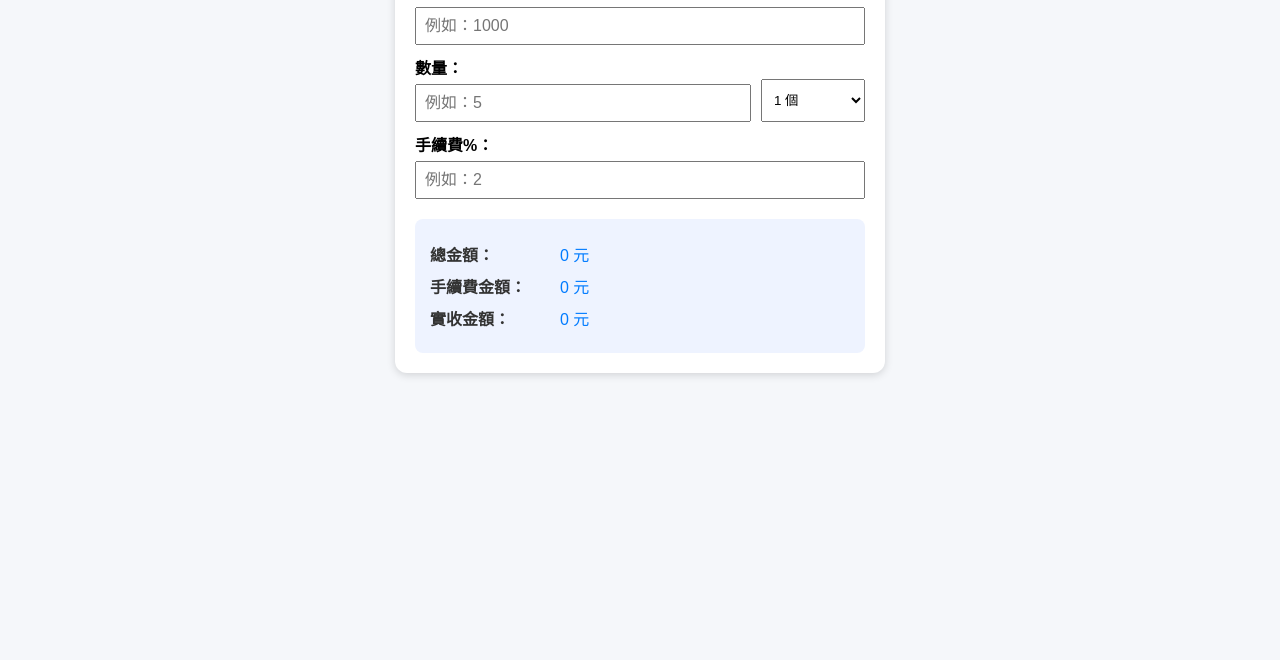
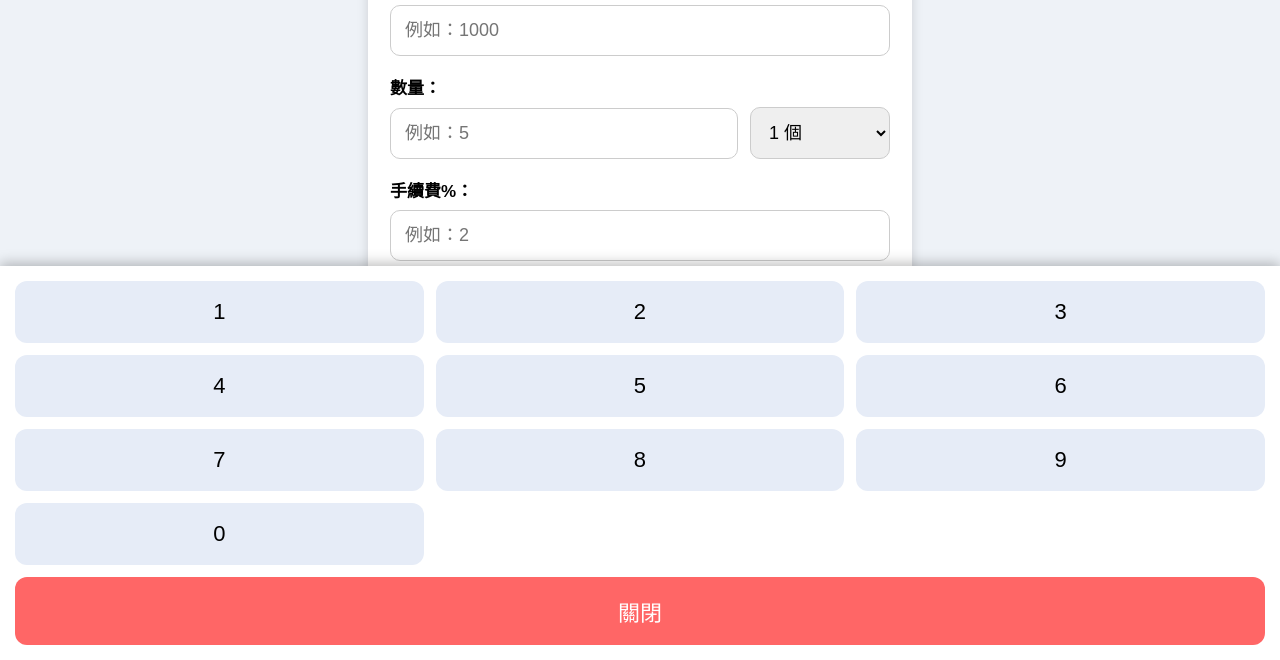
Before and after one commit to pure08402-dev/test7, a plain HTML site: page Service_fee.html in a window 1280 px wide. Shown: the part 140-800 px from the top of the page. Drawn offline with Linux system fonts and the light colour scheme.

Commit message:
Update Service_fee.html

```diff
--- a/Service_fee.html
+++ b/Service_fee.html
@@ -2,114 +2,136 @@
 <html lang="zh-TW">
 <head>
   <meta charset="UTF-8">
-  <title>手續費計算</title>
+  <title>手續費計算器</title>
+  <meta name="viewport" content="width=device-width, initial-scale=1.0">
+
   <style>
     body {
       font-family: "Microsoft JhengHei", sans-serif;
-      background: #f5f7fa;
+      background: #eef2f7;
       padding: 20px;
+      margin: 0;
     }
+
     .card {
       background: white;
-      padding: 20px;
-      border-radius: 12px;
-      max-width: 450px;
+      padding: 22px;
+      border-radius: 16px;
+      max-width: 500px;
       margin: auto;
-      box-shadow: 0 2px 8px rgba(0,0,0,0.15);
+      box-shadow: 0 4px 12px rgba(0,0,0,0.15);
     }
+
     h2 {
       text-align: center;
-      margin-bottom: 15px;
+      margin-bottom: 20px;
+      font-size: 22px;
     }
+
     label {
       display: block;
-      margin-top: 10px;
+      margin-top: 18px;
       font-weight: bold;
+      font-size: 17px;
     }
-    input {
+
+    input, select {
       width: 100%;
-      padding: 8px;
-      margin-top: 5px;
-      font-size: 16px;
+      padding: 14px;
+      margin-top: 8px;
+      font-size: 18px;
+      border: 1px solid #ccc;
+      border-radius: 10px;
       box-sizing: border-box;
     }
+
+    .qty-row {
+      display: flex;
+      gap: 12px;
+      align-items: center;
+    }
+
+    select {
+      flex-shrink: 0;
+      width: 140px;
+    }
+
     .result-box {
-      margin-top: 20px;
-      background: #eef3ff;
-      border-radius: 8px;
-      padding: 15px;
-      font-size: 16px;
+      margin-top: 25px;
+      background: #f1f6ff;
+      border-radius: 12px;
+      padding: 18px;
+      font-size: 18px;
     }
+
     .result-line {
-      margin: 8px 0;
+      margin: 10px 0;
+      display: flex;
+      justify-content: space-between;
     }
+
     .label {
-      display: inline-block;
-      width: 130px;
       color: #333;
       font-weight: bold;
     }
+
     .value {
       color: #007bff;
+      font-weight: bold;
     }
 
-    /* === 虛擬鍵盤樣式 === */
+    /* 手機虛擬鍵盤 */
     .numpad {
       display: none;
       position: fixed;
-      bottom: 10px;
-      left: 50%;
-      transform: translateX(-50%);
-      background: #fff;
-      padding: 10px;
-      border-radius: 12px;
-      width: 300px;
-      box-shadow: 0 4px 12px rgba(0,0,0,0.2);
+      bottom: 0;
+      left: 0;
+      right: 0;
+      background: #ffffff;
+      padding: 15px;
+      box-shadow: 0 -3px 12px rgba(0,0,0,0.25);
+      display: grid;
+      grid-template-columns: repeat(3, 1fr);
+      gap: 12px;
       z-index: 999;
     }
-    .numpad-row {
-      display: flex;
-      margin-bottom: 8px;
-    }
-    .numpad-btn {
-      flex: 1;
-      margin: 3px;
-      padding: 12px 0;
+
+    .pad-btn {
+      font-size: 22px;
+      padding: 18px;
       text-align: center;
-      background: #e7e9ee;
-      border-radius: 8px;
-      font-size: 18px;
-      cursor: pointer;
+      background: #e6ecf7;
+      border-radius: 12px;
       user-select: none;
     }
-    .numpad-btn:active {
-      background: #cfd2da;
+
+    .pad-btn:active {
+      background: #cdd9f0;
     }
-    .numpad-btn.red {
-      background: #ffcccc;
+
+    .pad-close {
+      grid-column: span 3;
+      background: #ff6666;
+      color: white;
     }
-    .numpad-btn.red:active {
-      background: #ffb3b3;
-    }
+
   </style>
 </head>
 <body>
+
   <div class="card">
-    <h2>手續費計算</h2>
+
+    <h2>手續費計算器</h2>
 
     <label>單價（元）：</label>
     <input type="number" id="price" placeholder="例如：1000" onfocus="showPad(this)" oninput="calculateFee()">
 
-
     <label>數量：</label>
-	<div style="display:flex; gap:10px;">
-		<input type="number" id="quantity" placeholder="例如：5"
-			onfocus="showPad(this)" oninput="calculateFee()" style="flex:1">
-
-	<!-- 新增倍率切換 -->
-	<select id="qtyMode" onchange="calculateFee()" style="padding:8px;">
+    <div class="qty-row">
+      <input type="number" id="quantity" placeholder="例如：5" onfocus="showPad(this)" oninput="calculateFee()">
+      <select id="qtyMode" onchange="calculateFee()">
         <option value="1">1 個</option>
-			<option value="10">1 組 (10個)</option>
+        <option value="10">1 組 (10 個)</option>
       </select>
     </div>
 
@@ -123,58 +145,47 @@
     </div>
   </div>
 
-  <!-- === 虛擬鍵盤 === -->
+
+  <!-- 手機虛擬鍵盤 -->
   <div class="numpad" id="numpad">
-    <div class="numpad-row">
-      <div class="numpad-btn" onclick="pressKey('1')">1</div>
-      <div class="numpad-btn" onclick="pressKey('2')">2</div>
-      <div class="numpad-btn" onclick="pressKey('3')">3</div>
+    <div class="pad-btn" onclick="padInput('1')">1</div>
+    <div class="pad-btn" onclick="padInput('2')">2</div>
+    <div class="pad-btn" onclick="padInput('3')">3</div>
+    <div class="pad-btn" onclick="padInput('4')">4</div>
+    <div class="pad-btn" onclick="padInput('5')">5</div>
+    <div class="pad-btn" onclick="padInput('6')">6</div>
+    <div class="pad-btn" onclick="padInput('7')">7</div>
+    <div class="pad-btn" onclick="padInput('8')">8</div>
+    <div class="pad-btn" onclick="padInput('9')">9</div>
+    <div class="pad-btn" onclick="padInput('0')">0</div>
+    <div class="pad-btn pad-close" onclick="hidePad()">關閉</div>
   </div>
-    <div class="numpad-row">
-      <div class="numpad-btn" onclick="pressKey('4')">4</div>
-      <div class="numpad-btn" onclick="pressKey('5')">5</div>
-      <div class="numpad-btn" onclick="pressKey('6')">6</div>
-    </div>
-    <div class="numpad-row">
-      <div class="numpad-btn" onclick="pressKey('7')">7</div>
-      <div class="numpad-btn" onclick="pressKey('8')">8</div>
-      <div class="numpad-btn" onclick="pressKey('9')">9</div>
-    </div>
-    <div class="numpad-row">
-      <div class="numpad-btn red" onclick="pressKey('del')">刪除</div>
-      <div class="numpad-btn" onclick="pressKey('0')">0</div>
-      <div class="numpad-btn red" onclick="pressKey('clear')">清除</div>
-    </div>
-  </div>
+
 
   <script>
     let activeInput = null;
 
     function showPad(input) {
       activeInput = input;
-      document.getElementById("numpad").style.display = "block";
+      document.getElementById("numpad").style.display = "grid";
     }
 
-    function pressKey(value) {
-      if (!activeInput) return;
-
-      if (value === "clear") {
-        activeInput.value = "";
-      } else if (value === "del") {
-        activeInput.value = activeInput.value.slice(0, -1);
-      } else {
-        activeInput.value += value;
+    function hidePad() {
+      document.getElementById("numpad").style.display = "none";
     }
 
-      activeInput.dispatchEvent(new Event("input"));
+    function padInput(num) {
+      if (!activeInput) return;
+      activeInput.value += num;
+      calculateFee();
     }
 
     function calculateFee() {
       const price = parseFloat(document.getElementById("price").value) || 0;
 
       const qty = parseFloat(document.getElementById("quantity").value) || 0;
-		const mode = parseInt(document.getElementById("qtyMode").value); // 1 or 10
-		const quantity = qty * mode; // 套用倍率
+      const mode = parseInt(document.getElementById("qtyMode").value);
+      const quantity = qty * mode;
 
       const feeRate = parseFloat(document.getElementById("feeRate").value) || 0;
 
@@ -186,15 +197,7 @@
       document.getElementById("showFee").textContent = `${fee.toFixed(2)} 元`;
       document.getElementById("showNet").textContent = `${net.toFixed(2)} 元`;
     }
+  </script>
 
-    // 點擊輸入框以外區域 → 隱藏鍵盤
-    document.addEventListener("click", function(e) {
-      const pad = document.getElementById("numpad");
-
-      if (!pad.contains(e.target) && e.target.tagName !== "INPUT") {
-        pad.style.display = "none";
-      }
-    });
-  </script>
 </body>
 </html>
```
Lines whose indentation alone changed are shown as unchanged.
